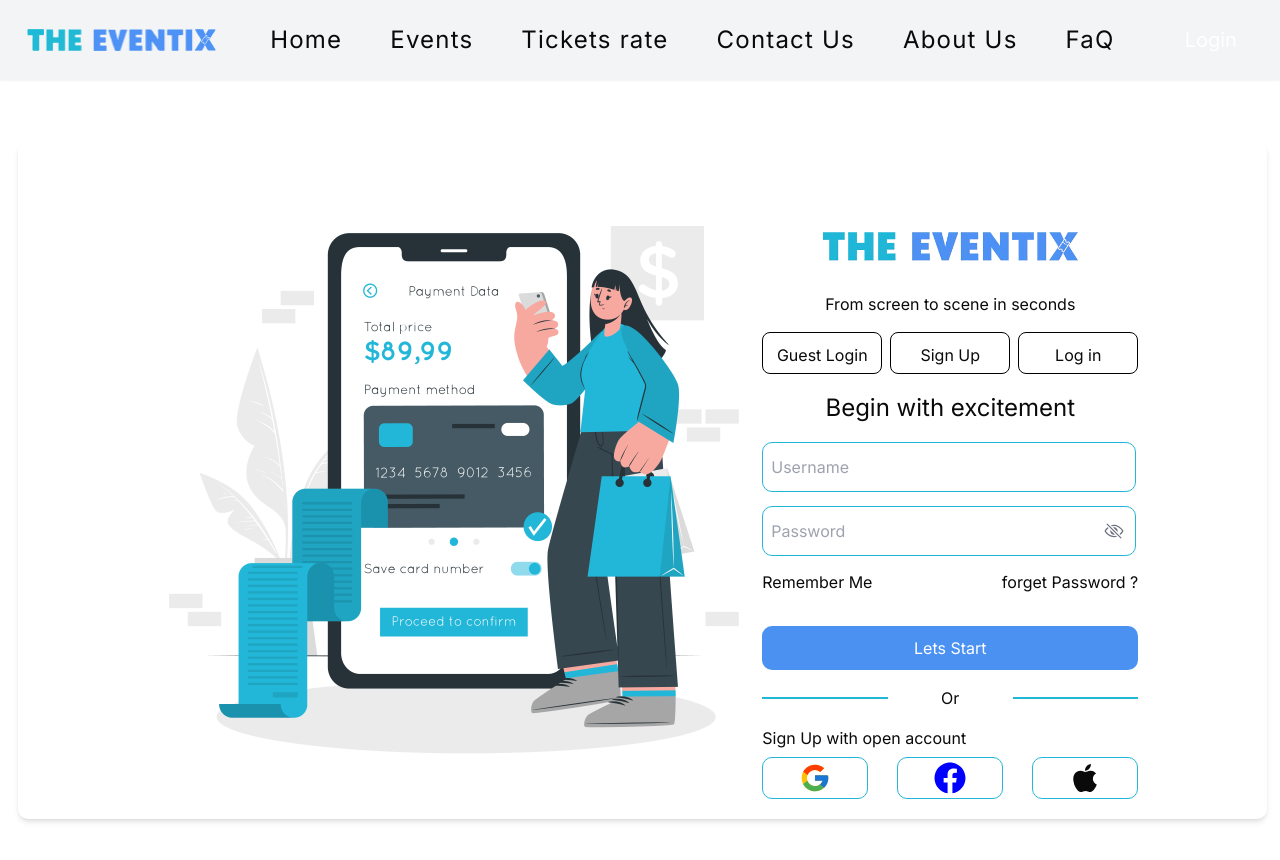
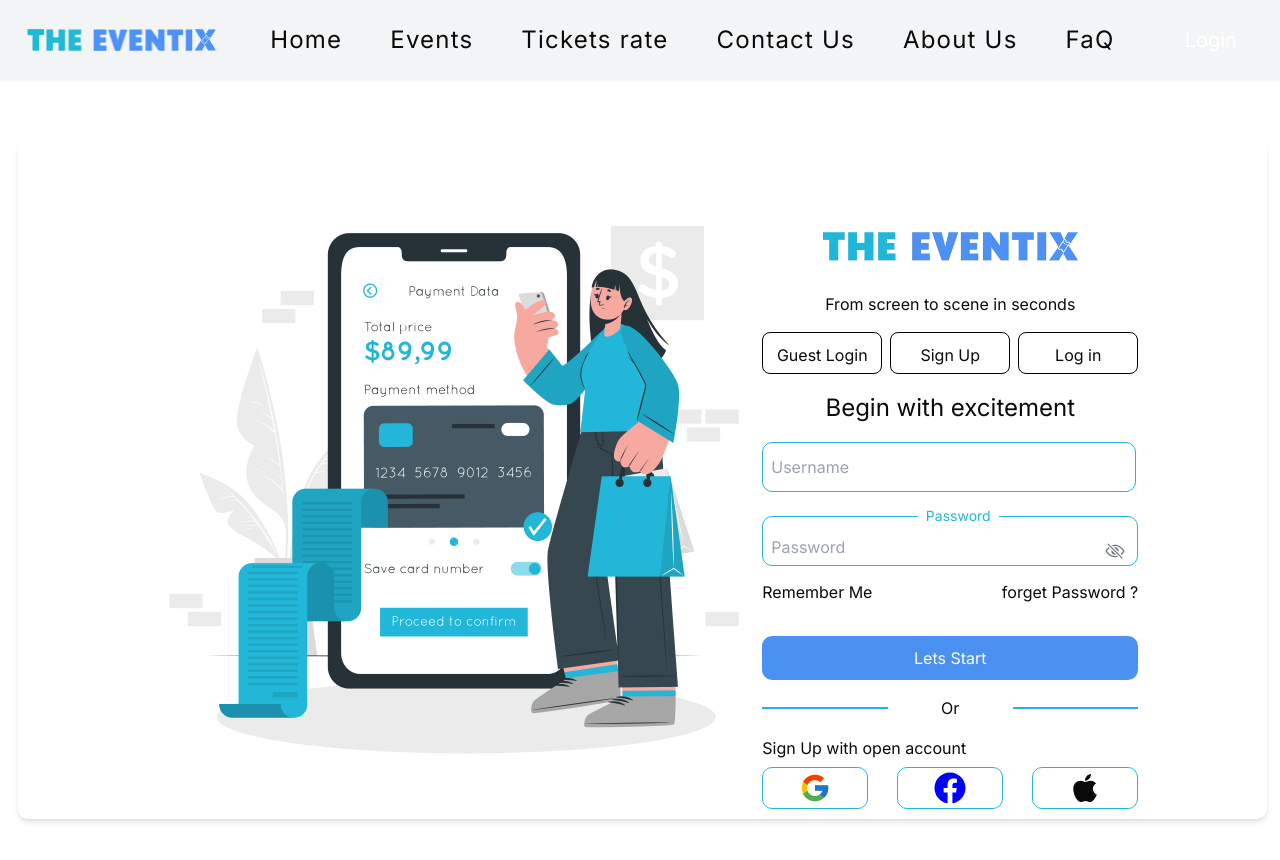
Before and after one commit to PanaceaSolution/ETMS-VP.0.3, a Next.js app in the folder client/: page /auth/login in a window 1280 px wide. Shown: the top 860 px of the page. Built offline with nearby package versions, Linux system fonts and the light colour scheme; a web font is replaced by a local one.

Commit message:
Minimal changes

```diff
--- a/client/src/app/auth/login/page.tsx
+++ b/client/src/app/auth/login/page.tsx
@@ -91,20 +91,25 @@ function page() {
 
 
                             <input {...register("userName")} placeholder='Username' className='w-full rounded-[10px] border-[#22B7D8] border-[1px] text-black max-w-[374px] h-[50px] px-2' />
-                            <div className="relative w-full max-w-[374px]">
+                            <fieldset className="relative border border-[#22B7D8] h-[60px] rounded-[10px] focus-within:border-blue-400 transition-colors">
+                                <legend className="text-sm text-[#22B7D8] px-2 ml-2">Password</legend>
+
                                 <input
                                     {...register("password")}
+                                    type={showPassword ? "text" : "password"}
                                     placeholder="Password"
-                                    type={showPassword ? "text" : "password"}
-                                    className="w-full rounded-[10px] border-[#22B7D8] border-[1px] text-black h-[50px] px-2 pr-10"
+                                    className="w-full h-[50px] px-2  pb-2 pr-10 text-black outline-none bg-transparent border-none"
                                 />
+
                                 <div
                                     className="absolute right-3 top-1/2 transform -translate-y-1/2 text-gray-500 cursor-pointer"
                                     onClick={() => setShowPassword(!showPassword)}
                                 >
                                     {showPassword ? <IoEyeOutline size={20} /> : <IoEyeOffOutline size={20} />}
                                 </div>
-                            </div>
+                            </fieldset>
+
+
 
 
 
--- a/client/src/app/auth/signUp/page.tsx
+++ b/client/src/app/auth/signUp/page.tsx
@@ -6,4 +6,4 @@ const page = () => {
   )
 }
 
-export default page
+export default page``
```
